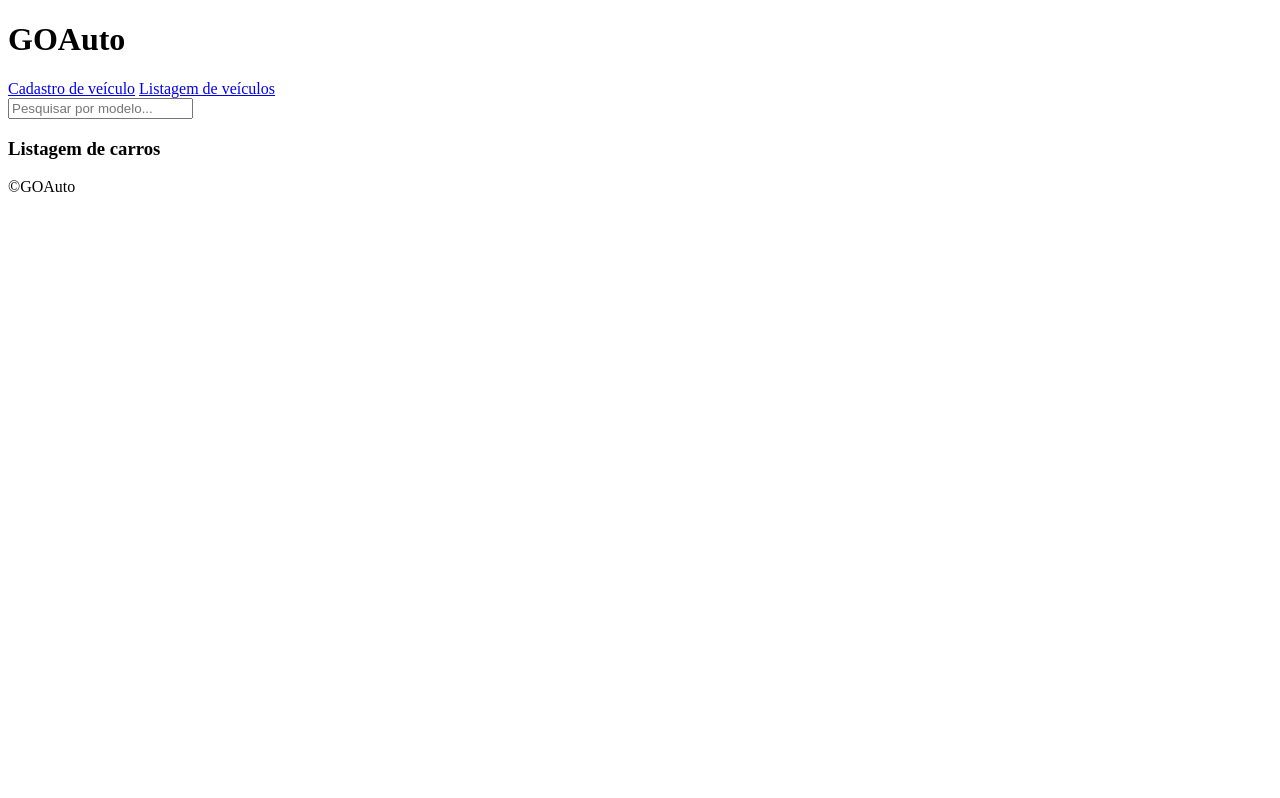
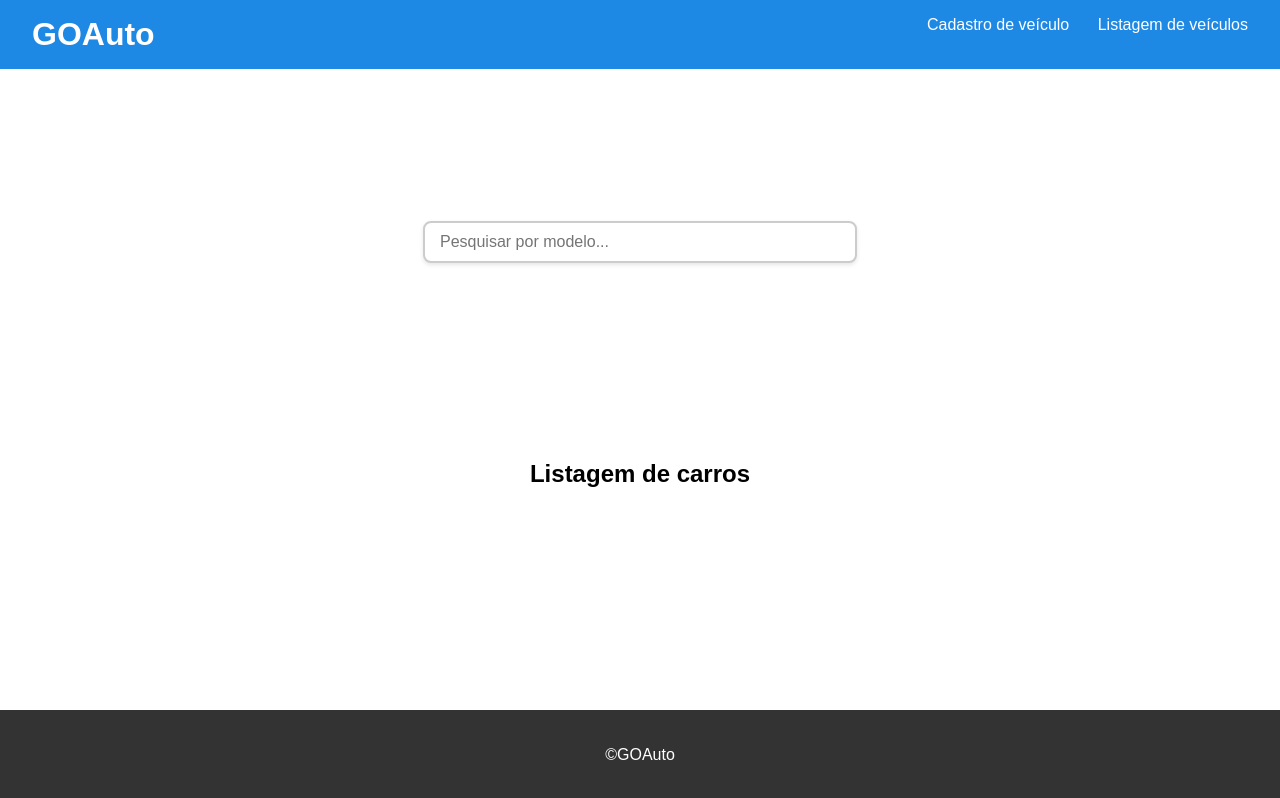
Before and after one commit to yancarlo0202/trabalho-tecnologia-web, a plain HTML site: page carros.html in a window 1280 px wide. Drawn offline with Linux system fonts and the light colour scheme; the site is published under a folder, as on GitHub Pages, so addresses that start at the root find nothing.

Commit message:
micro alterações

```diff
--- a/carros.html
+++ b/carros.html
@@ -1,10 +1,10 @@
 <!DOCTYPE html>
-<html lang="en">
+<html lang="pt-BR">
 <head>
     <meta charset="UTF-8">
     <meta name="viewport" content="width=device-width, initial-scale=1.0">
     <title>GOAuto | Listagem de veículos</title>
-    <link rel="stylesheet" href="/styles.css">
+    <link rel="stylesheet" href="styles.css">
 </head>
 <body>
     <header>
```
Also changed, not shown: cadastro.html (+1 -1 lines).
